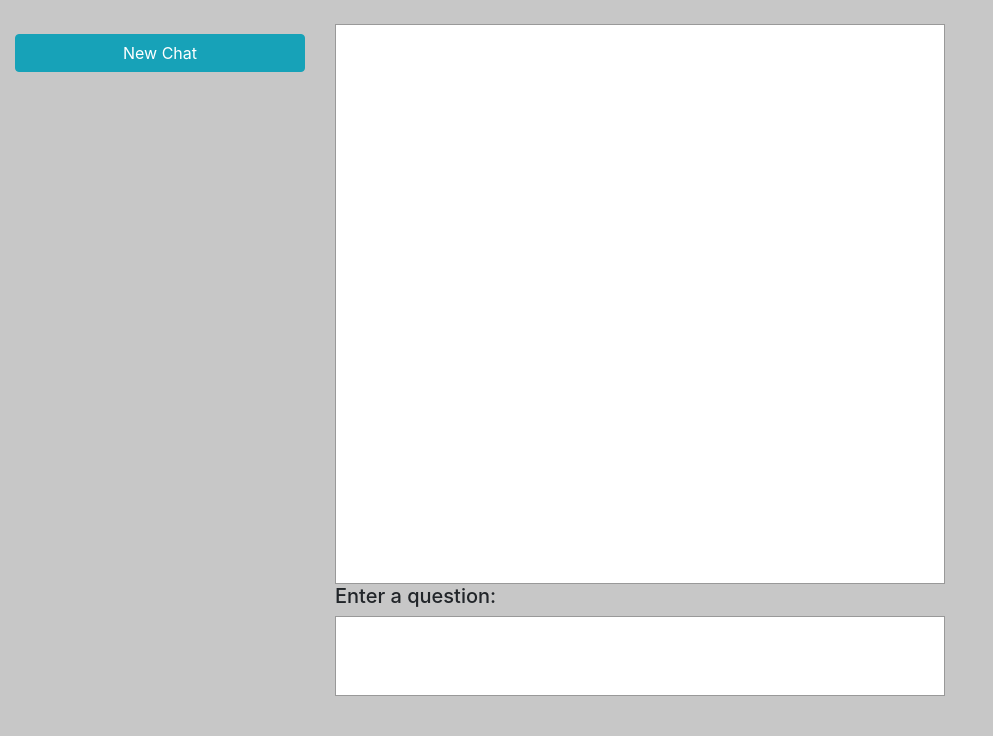
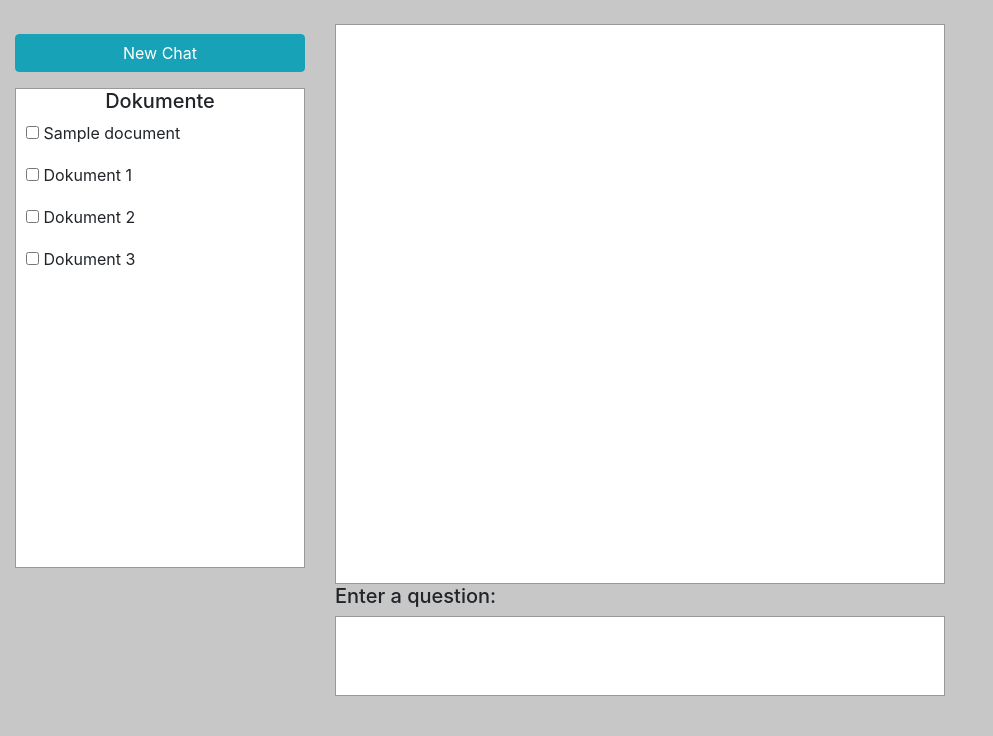
Before and after one commit to HerbiHerb/rag_chat_ui, a Flask app: template src/chat_ui/templates/startpage.html in a window 1280 px wide. Shown: the part 106-842 px from the top of the page, without its empty margins (0-993 px from the left). Run offline with Flask 3, Linux system fonts and the light colour scheme; the template is opened without the code that fills it: most values are stand-ins (such as "Sample title", 1, 10 or a date in 2020).

Commit message:
Added document selection

```diff
--- a/config/config.yaml
+++ b/config/config.yaml
@@ -1 +1 @@
-host_url: http://localhost:8080
+host_url: http://localhost:5000
--- a/src/chat_ui/main.py
+++ b/src/chat_ui/main.py
@@ -13,7 +13,7 @@ def main():
     ) as file:
         config = yaml.safe_load(file)
         os.environ["HOST_URL"] = config["host_url"]
-    app.run(host="0.0.0.0", port=5000)
+    app.run(host="0.0.0.0", port=5001)
 
 
 if __name__ == "__main__":
--- a/src/chat_ui/templates/startpage.html
+++ b/src/chat_ui/templates/startpage.html
@@ -6,9 +6,32 @@
         <div style="width: 100%; display:inline-block; margin-top: 10px;">
             <button id="start-new-conversation-btn" class="btn btn-info" type="button" style="float: left; width: 100%;">New Chat</button>
         </div>
+        <div style="width: 100%; display:inline-block; margin-top: 10px; height: 60vh; overflow-y: scroll; border: 1px solid #999999; background-color: white;">
+            <h5 style="text-align: center;">Dokumente</h5>
+            <ul style="list-style-type: none; padding-left: 10px;">
+                {% for document in documents %}
+                <li style="margin-bottom: 10px;">
+                    <input type="checkbox" id="doc{{loop.index}}" name="document" value="{{document}}">
+                    <label for="doc{{loop.index}}">{{document}}</label>
+                </li>
+                {% endfor %}
+                <!-- Beispiel-Dokumente -->
+                <li style="margin-bottom: 10px;">
+                    <input type="checkbox" id="doc1" name="document" value="Dokument 1">
+                    <label for="doc1">Dokument 1</label>
+                </li>
+                <li style="margin-bottom: 10px;">
+                    <input type="checkbox" id="doc2" name="document" value="Dokument 2">
+                    <label for="doc2">Dokument 2</label>
+                </li>
+                <li style="margin-bottom: 10px;">
+                    <input type="checkbox" id="doc3" name="document" value="Dokument 3">
+                    <label for="doc3">Dokument 3</label>
+                </li>
+            </ul>
+        </div>
     </div>
     <div class="col-sm-6">
-
         <div class="chat-answer-view" id="chat-messages-startpage" style="height: 70vh; background-color: white; border: 1px solid #999999; overflow-y: scroll; display: block;">
             {% for message in chat_messages %}{% if message["role"]=="assistant" %}
             <div class="model-answer-container-startpage">
```
